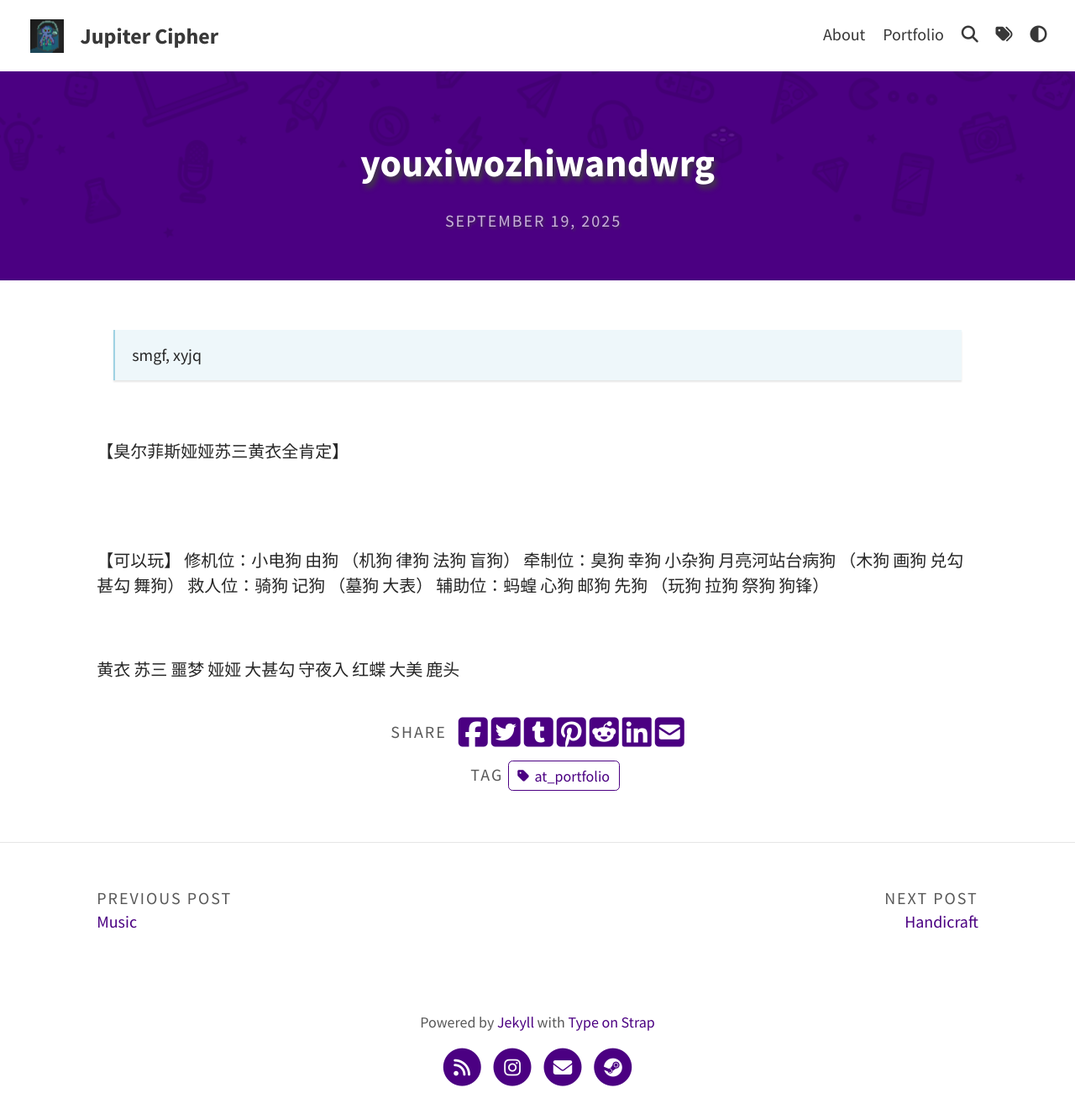
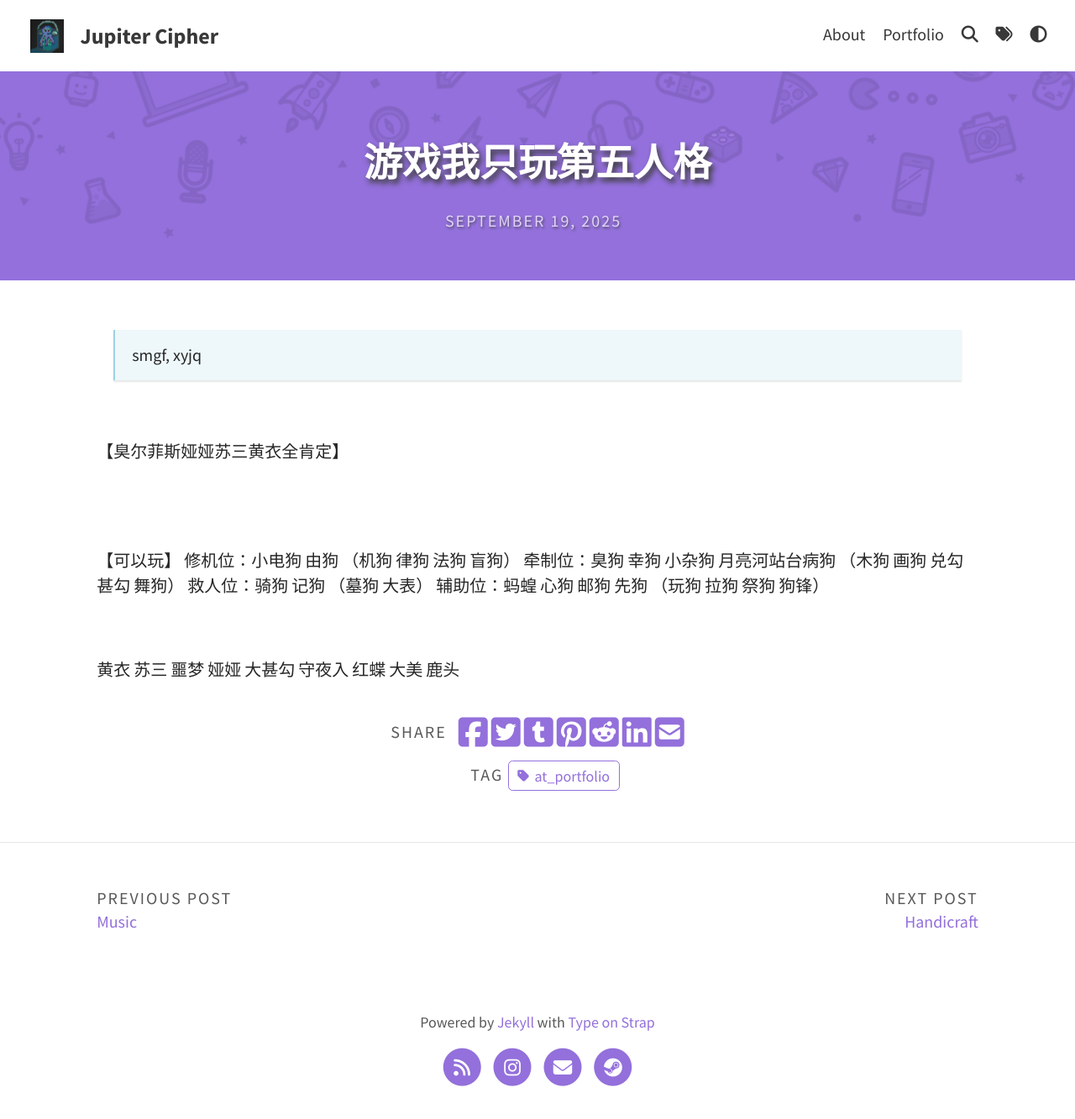
Before and after one commit to s-eclaircir/jupiter-cipher, a Jekyll site: the page built from _portfolio/idv.md, in a window 1280 px wide. Shown: the whole page at 84% size. Built offline with Jekyll 4.4.1, drawn with Linux system fonts in a browser that asks for light colours; a script that is not in the unit is left out.

Commit message:
Update idv.md, color

```diff
--- a/_portfolio/idv.md
+++ b/_portfolio/idv.md
@@ -1,9 +1,9 @@
 ---
 layout: post
-title: youxiwozhiwandwrg				       # Title of the portfolio post
+title: 游戏我只玩第五人格				       # Title of the portfolio post
 img: "assets/since2025/portfolio/dasney/Dasney_idv.jpg"           # Will display the image in the portfolio page
 tag: [at_portfolio]
-color: Indigo
+color: MediumPurple
 date: September, 19 2025
 ---
 > smgf, xyjq
```
